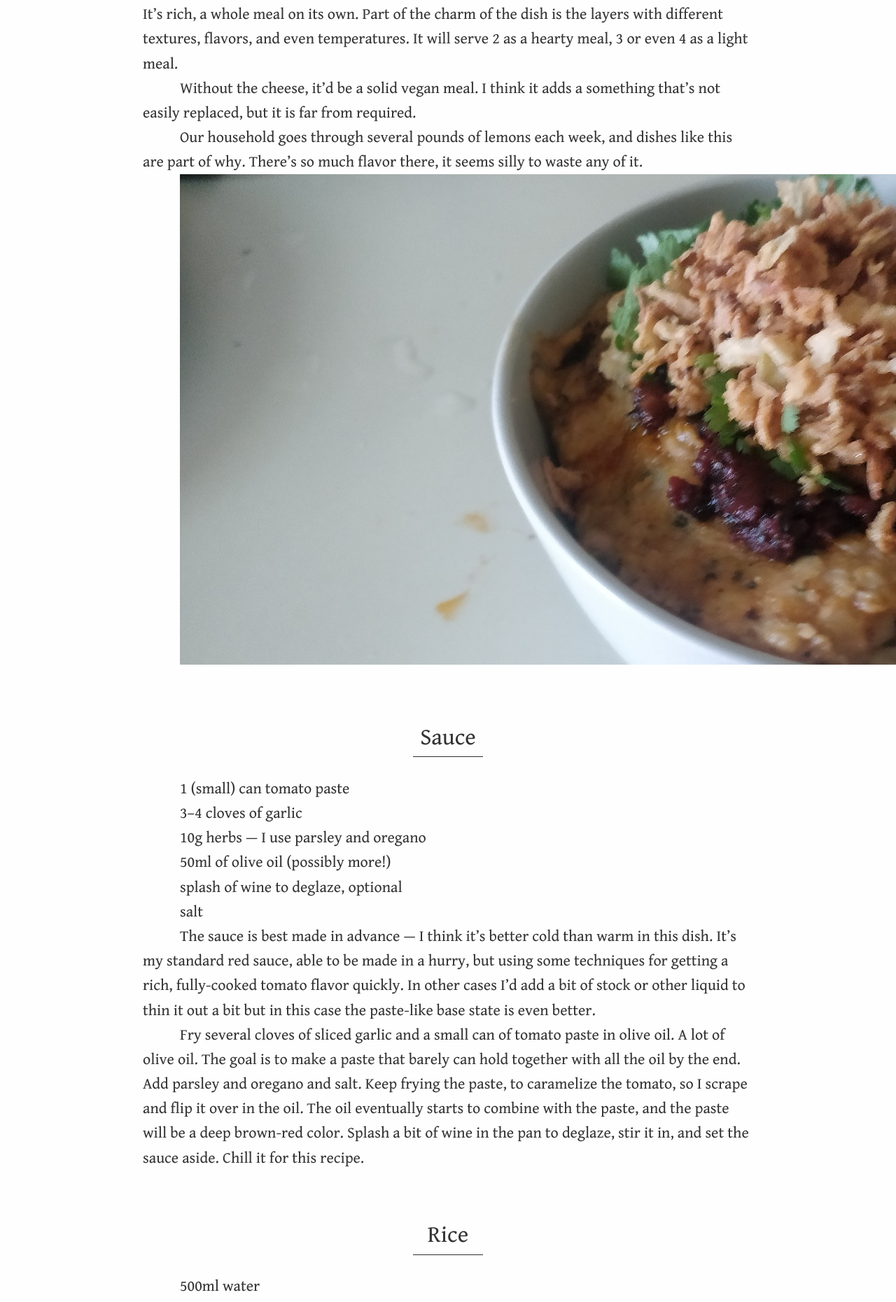
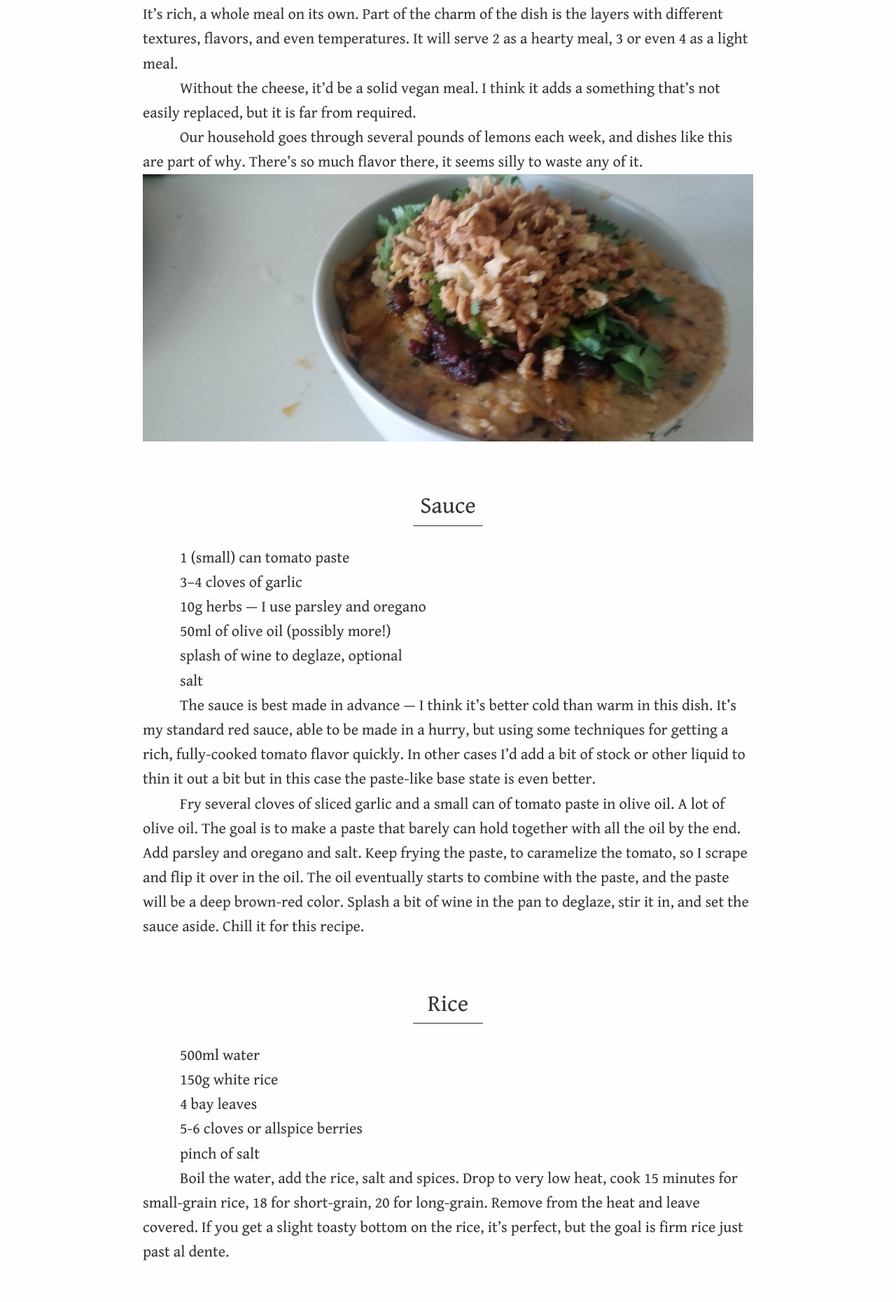
Before and after one commit to aredridel/recipes, a Jekyll site: the page built from Lemon Beans and Rice.md, in a window 1280 px wide. Shown: the part 408-2269 px from the top of the page at 70% size. Built offline with Jekyll 4.4.1, drawn with Linux system fonts in a browser that asks for light colours; our own code applies the rules of GitHub Pages for plain Markdown files.

Commit message:
/ ‘assets/fictive.css’

```diff
--- a/assets/fictive.css
+++ b/assets/fictive.css
@@ -120,6 +120,12 @@ code, pre {
 	padding-bottom: 8px;
 	padding-top: 6px;
 	margin-bottom: 1.5em;
+}
+
+p>img {
+	display: block;
+	text-indent: -5ch;
+	width: 100%;
 }
 
 a {
```
